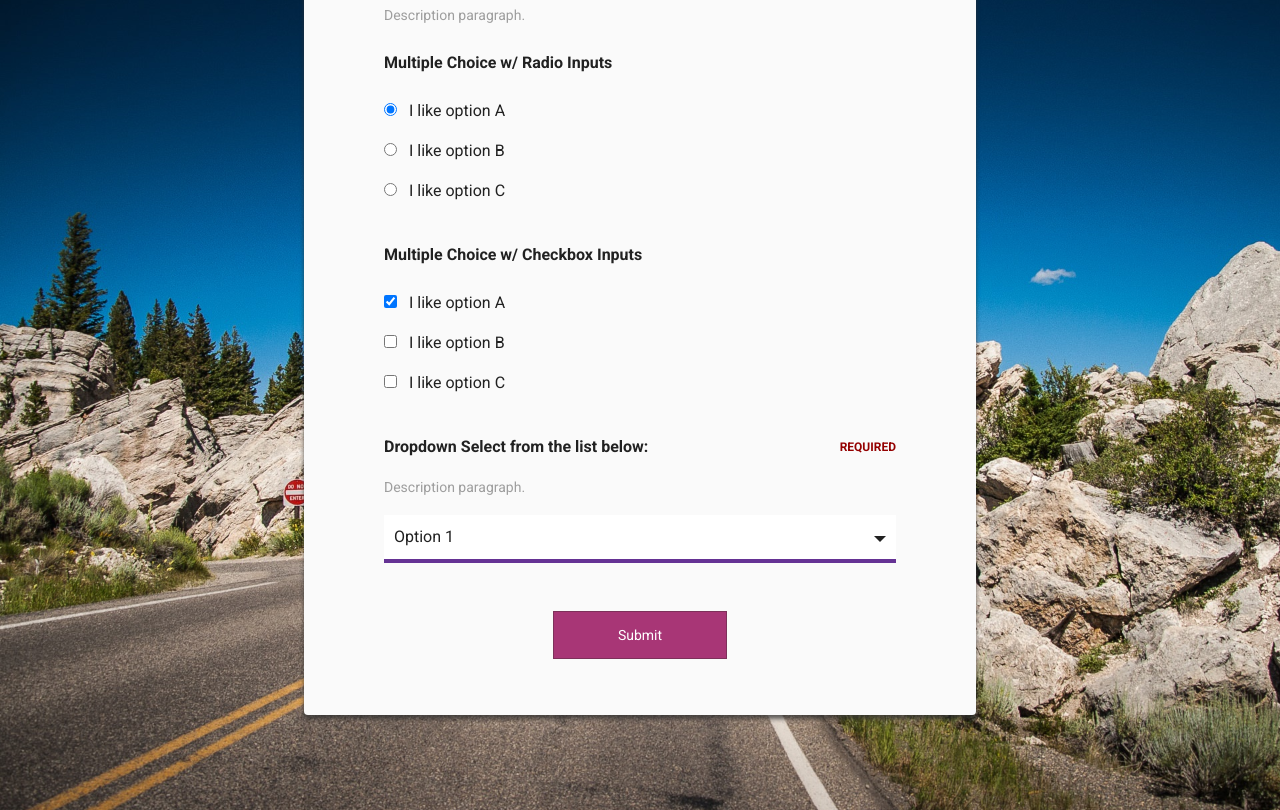
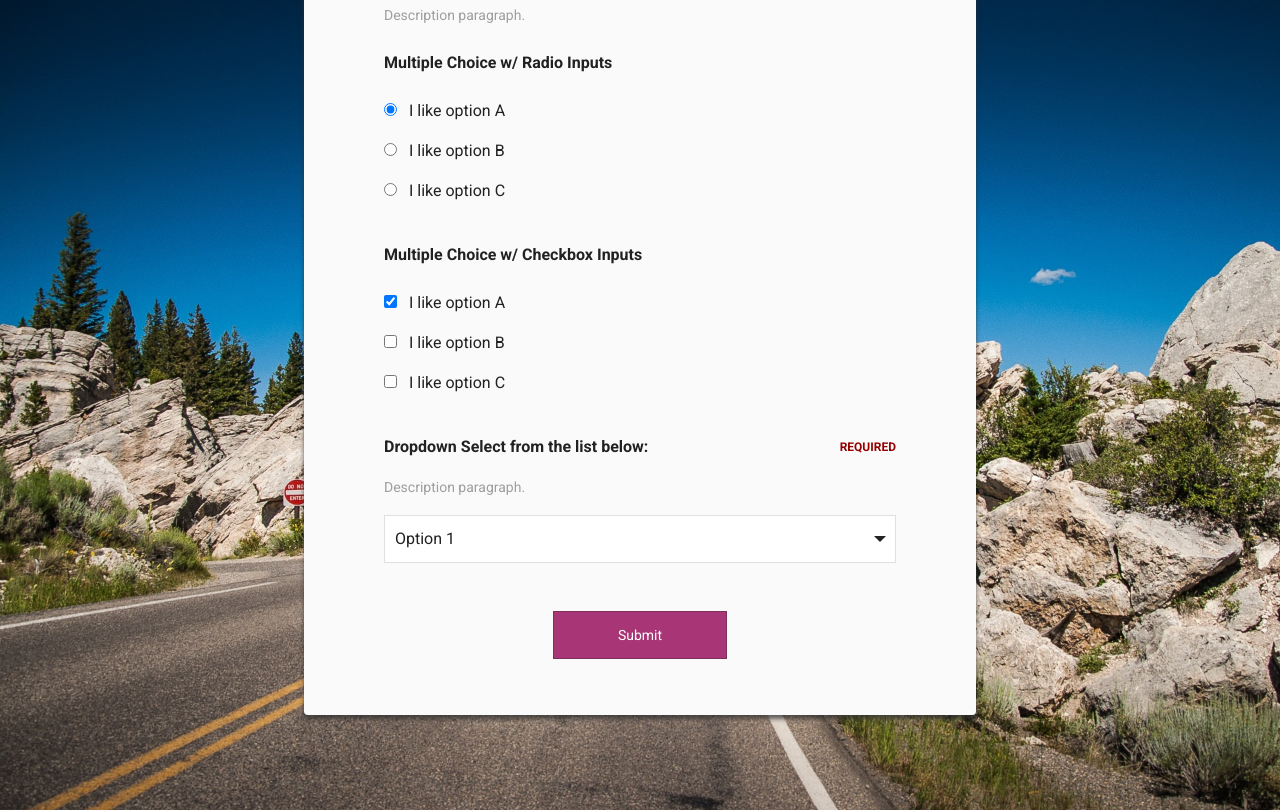
Before and after one commit to waffle-iron/moderndeveloper-questionnaire, a plain HTML site: page index.html in a window 1280 px wide. Shown: the part 3436-4246 px from the top of the page. Drawn offline with Linux system fonts and the light colour scheme.

Commit message:
Minor change
* change border to be closer to the original

```diff
--- a/css/main.css
+++ b/css/main.css
@@ -131,6 +131,7 @@ textarea:focus {
 }
 
 select {
+  border: 1px solid #e0e0e0;
   height: 3rem;
   padding-top: 0;
   padding-bottom: 0;
```
